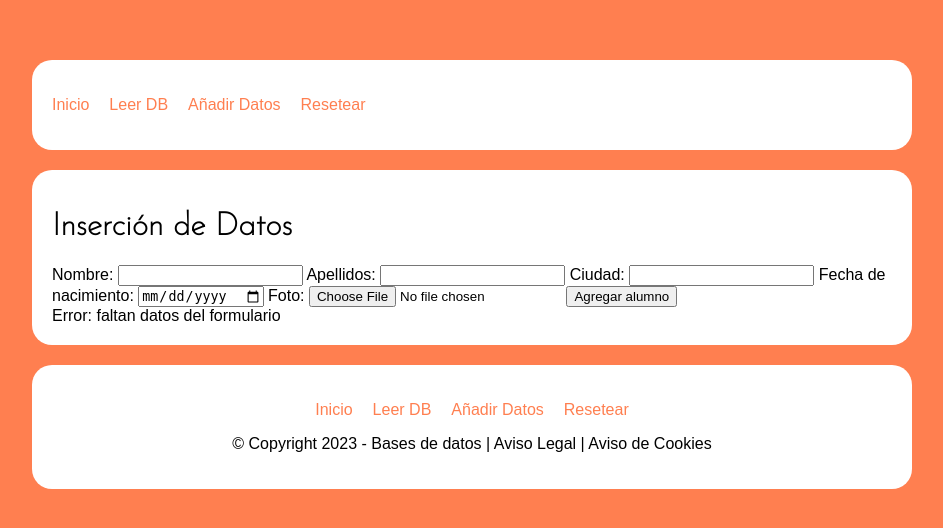
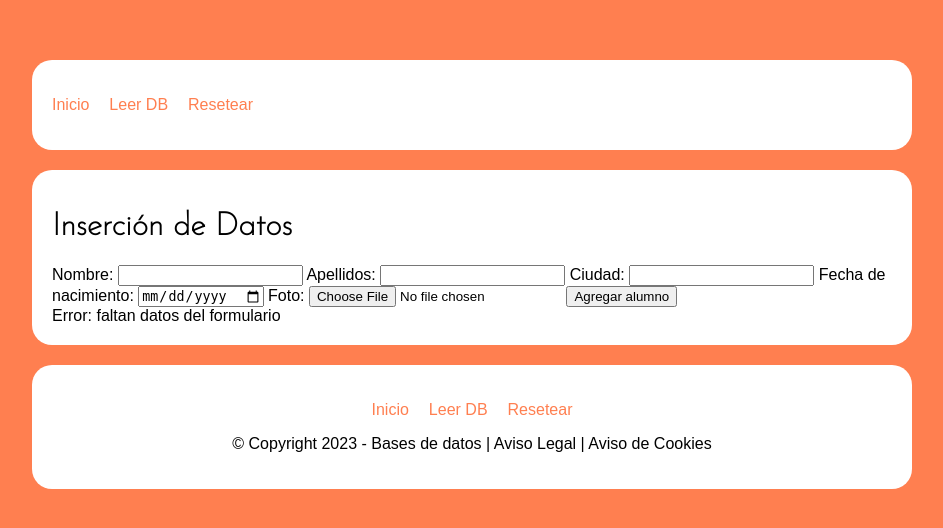
Before and after one commit to ksizorCode/php_db, a PHP site: page /_add.php in a window 1280 px wide. Shown: the top 528 px of the page, without its empty margins (168-1111 px from the left). Run offline with PHP 8.4, Linux system fonts and the light colour scheme.

Commit message:
Update _menu.php

```diff
--- a/fragmentos/_menu.php
+++ b/fragmentos/_menu.php
@@ -1,6 +1,5 @@
 <ul>
     <li><a href="index.php">Inicio</a></li>
     <li><a href="read.php">Leer DB</a></li>
-    <li><a href="add.php">Añadir Datos</a></li>
     <li><a href="install.php">Resetear</a></li>
 </ul>
```
